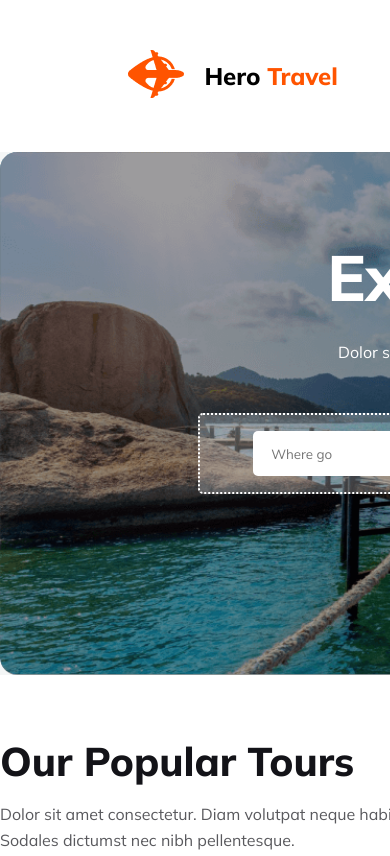
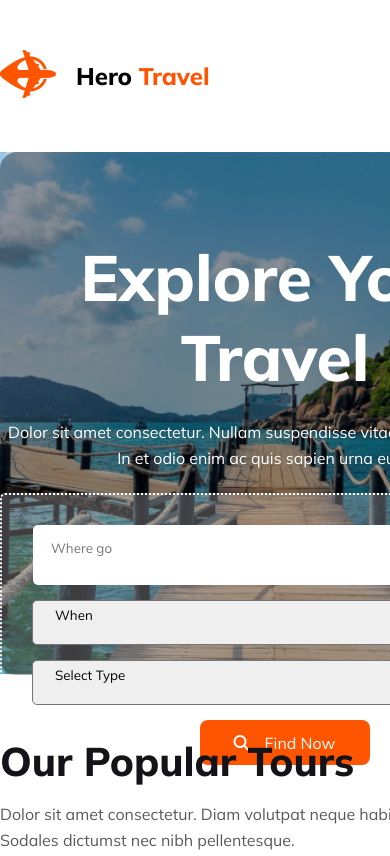
Before and after one commit to arif611213/Hero-Travel, a plain HTML site: page index.html in a window 390 px wide. Shown: the top 856 px of the page. Drawn offline with Linux system fonts and the light colour scheme.

Commit message:
header and banner responsive

```diff
--- a/Style.css
+++ b/Style.css
@@ -605,10 +605,32 @@
     .menu-section .menu {
         display: block;
     }
+    .menu-section ul{
+        display: none;
+    }
 
-    .logo-section {
+    /* .logo-section {
         width: 380px;
         margin: 0 auto;
+    } */
+    .banner-bg {
+        width: 550px;
+        /* height: 526px; */
+    }
+    .form input, .select-item {
+        display: block;
+        margin: 15px auto;
+        width: 452px;
+        padding-bottom: 15px;
+    }
+    .form {
+        width: 550px;
+        height: 550px;
+    }
+    .form .select-item {
+        display: block;
+        width: 490px;
+        padding-bottom: 15px;
     }
 }
 
```
